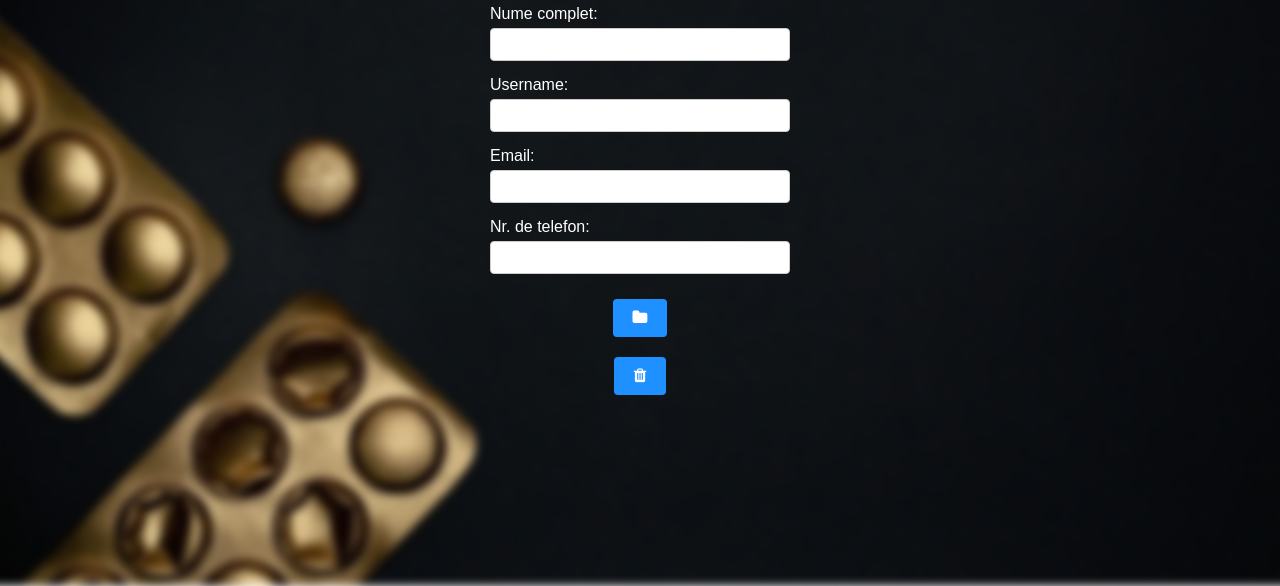
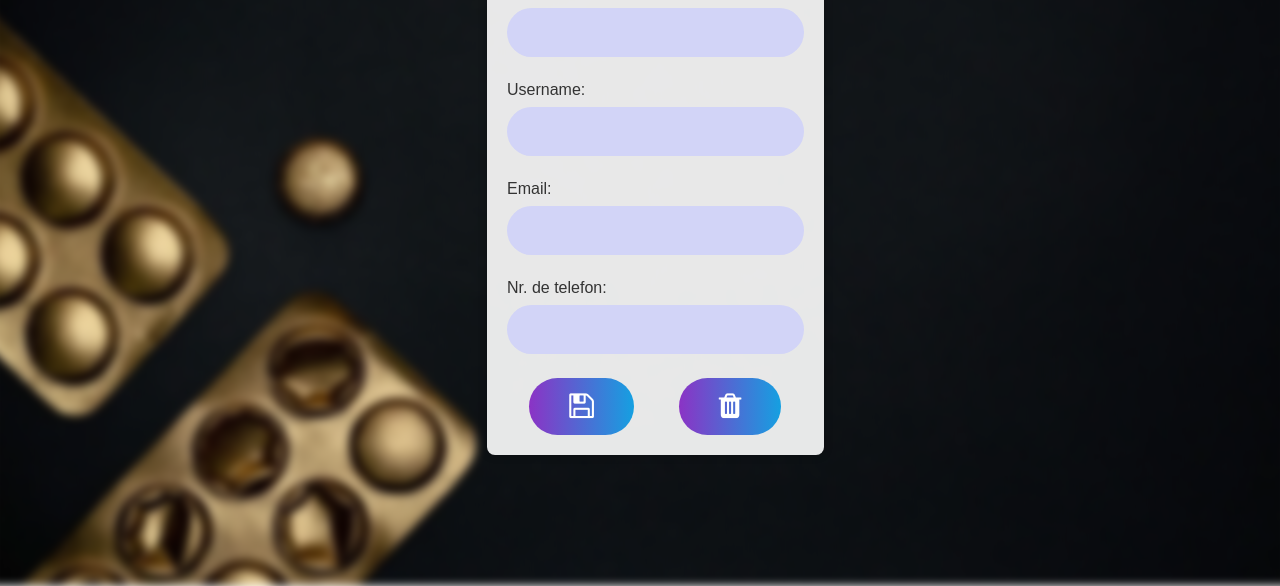
Before and after one commit to SilitraG/RoDX, a website: page src/views/profile.html in a window 1280 px wide. Shown: the part 224-810 px from the top of the page. Drawn offline with Linux system fonts and the light colour scheme; no server answers; sample sign-in values are in the browser's storage.

Commit message:
profile page

```diff
--- a/src/static/css/profile.css
+++ b/src/static/css/profile.css
@@ -57,55 +57,74 @@ body::before {
     flex-direction: column;
     align-items: center;
     justify-content: center;
-    height: calc(100vh - 60px); /* Adjust height to accommodate navbar */
-    padding-top: 60px; /* Add padding to push content below navbar */
-    position: relative; /* Ensure it stays above the background */
+    height: calc(100vh - 60px);
+    padding-top: 60px;
+    position: relative;
     z-index: 1;
 }
 
 .profile-container h1 {
     margin-bottom: 20px;
+    font-size: 2.5em;
+
 }
 
-.btn {
-    background-color: DodgerBlue;
-    border: none;
-    color: white;
-    padding: 12px 16px;
-    font-size: 16px;
-    cursor: pointer;
+.profile-form {
+    width: 110%;
+    max-width: 700px;
+    background-color: rgba(255, 255, 255, 0.9);
+    padding: 20px;
+    border-radius: 8px;
+    box-shadow: 0 0 10px rgba(0, 0, 0, 0.2);
 }
 
-.btn:hover {
-    background-color: RoyalBlue;
+.form-control {
+    position: relative;
+    margin-bottom: 24px;
 }
 
-#profile-form {
-    display: flex;
-    flex-direction: column;
-    align-items: center;
+.form-control label {
+    display: block;
+    margin-bottom: 8px;
+    color: #333;
 }
 
-#profile-form div {
-    margin-bottom: 15px;
+.form-control input {
+    width: 100%;
+    background: rgb(210, 212, 247);
+    color: rgb(0, 0, 0);
+    letter-spacing: 0.5px;
+    padding: 14px 20px;
+    border: none;
+    outline: none;
+    border-radius: 30px;
+    font-size: 1.1em;
 }
 
-#profile-form label {
-    display: block;
-    margin-bottom: 5px;
+.form-icons {
+    display: flex;
+    justify-content: space-around;
+    margin-top: 20px;
 }
 
-#profile-form input {
-    padding: 8px;
-    width: 300px;
-    border: 1px solid #ccc;
-    border-radius: 4px;
+.form-icons .fa {
+    font-size: 1.8em;
+    color: #333;
+    cursor: pointer;
+    transition: color 0.3s, transform 0.3s;
+    padding: 14px 40px;
+    background-image: linear-gradient(to right, #8b33c5, #15a0e1);
+    border-radius: 30px;
+    color: white;
 }
 
-#updateProfile, #deleteAccount {
-    padding: 10px 20px;
-    border: none;
-    border-radius: 4px;
-    cursor: pointer;
-    margin: 10px;
+.form-icons .fa:hover {
+    color: white;
+    transform: scale(1.1);
 }
+
+@media (max-width: 600px) {
+    .profile-form {
+        min-width: 280px;
+    }
+}
--- /dev/null
+++ b/src/static/js/profile.js
@@ -0,0 +1,81 @@
+document.addEventListener('DOMContentLoaded', async () => {
+    const token = localStorage.getItem('token');
+    if (!token) {
+        window.location.href = '/login';
+        return;
+    }
+
+    try {
+        const response = await fetch('/api/users/profile', {
+            headers: {
+                'Authorization': `Bearer ${token}`
+            }
+        });
+
+        if (!response.ok) {
+            throw new Error('Network response was not ok');
+        }
+
+        const user = await response.json();
+        document.getElementById('fullName').value = user.fullName;
+        document.getElementById('username').value = user.username;
+        document.getElementById('email').value = user.email;
+        document.getElementById('phoneNumber').value = user.phoneNumber;
+    } catch (error) {
+        console.error('There was a problem with your fetch operation:', error);
+    }
+});
+
+document.getElementById('updateProfile').addEventListener('click', async () => {
+    const token = localStorage.getItem('token');
+    const fullName = document.getElementById('fullName').value;
+    const username = document.getElementById('username').value;
+    const email = document.getElementById('email').value;
+    const phoneNumber = document.getElementById('phoneNumber').value;
+
+    try {
+        const response = await fetch('/api/users/profile', {
+            method: 'PUT',
+            headers: {
+                'Content-Type': 'application/json',
+                'Authorization': `Bearer ${token}`
+            },
+            body: JSON.stringify({ fullName, username, email, phoneNumber })
+        });
+
+        if (!response.ok) {
+            throw new Error('Network response was not ok');
+        }
+
+        alert('Profile updated successfully');
+    } catch (error) {
+        console.error('There was a problem with your fetch operation:', error);
+    }
+});
+
+document.getElementById('deleteAccount').addEventListener('click', async () => {
+    const token = localStorage.getItem('token');
+
+    try {
+        const response = await fetch('/api/users/profile', {
+            method: 'DELETE',
+            headers: {
+                'Authorization': `Bearer ${token}`
+            }
+        });
+
+        if (!response.ok) {
+            throw new Error('Network response was not ok');
+        }
+
+        localStorage.removeItem('token');
+        window.location.href = '/';
+    } catch (error) {
+        console.error('There was a problem with your fetch operation:', error);
+    }
+});
+
+document.getElementById('logout').addEventListener('click', () => {
+    localStorage.removeItem('token');
+    window.location.href = '/';
+});
--- a/src/views/profile.html
+++ b/src/views/profile.html
@@ -20,110 +20,30 @@
     <div class="profile-container">
         <h1>Profilul Meu</h1>
         <div id="profile-data">
-            <form id="profile-form">
-                <div>
+            <form id="profile-form" class="profile-form">
+                <div class="form-control">
                     <label for="fullName">Nume complet:</label>
                     <input type="text" id="fullName" name="fullName">
                 </div>
-                <div>
+                <div class="form-control">
                     <label for="username">Username:</label>
                     <input type="text" id="username" name="username">
                 </div>
-                <div>
+                <div class="form-control">
                     <label for="email">Email:</label>
                     <input type="email" id="email" name="email">
                 </div>
-                <div>
+                <div class="form-control">
                     <label for="phoneNumber">Nr. de telefon:</label>
                     <input type="text" id="phoneNumber" name="phoneNumber">
                 </div>
-                <button type="button" class="btn" id="updateProfile"><i class="fa fa-folder"></i></button>
-                <button type="button" class="btn" id="deleteAccount"><i class="fa fa-trash"></i></button>
+                <div class="form-icons">
+                    <i class="fa fa-save" id="updateProfile"></i>
+                    <i class="fa fa-trash" id="deleteAccount"></i>
+                </div>
             </form>
         </div>
     </div>
-    <script>
-        document.addEventListener('DOMContentLoaded', async () => {
-            const token = localStorage.getItem('token');
-            if (!token) {
-                window.location.href = '/login';
-                return;
-            }
-
-            try {
-                const response = await fetch('/api/users/profile', {
-                    headers: {
-                        'Authorization': `Bearer ${token}`
-                    }
-                });
-
-                if (!response.ok) {
-                    throw new Error('Network response was not ok');
-                }
-
-                const user = await response.json();
-                document.getElementById('fullName').value = user.fullName;
-                document.getElementById('username').value = user.username;
-                document.getElementById('email').value = user.email;
-                document.getElementById('phoneNumber').value = user.phoneNumber;
-            } catch (error) {
-                console.error('There was a problem with your fetch operation:', error);
-            }
-        });
-
-        document.getElementById('updateProfile').addEventListener('click', async () => {
-            const token = localStorage.getItem('token');
-            const fullName = document.getElementById('fullName').value;
-            const username = document.getElementById('username').value;
-            const email = document.getElementById('email').value;
-            const phoneNumber = document.getElementById('phoneNumber').value;
-
-            try {
-                const response = await fetch('/api/users/profile', {
-                    method: 'PUT',
-                    headers: {
-                        'Content-Type': 'application/json',
-                        'Authorization': `Bearer ${token}`
-                    },
-                    body: JSON.stringify({ fullName, username, email, phoneNumber })
-                });
-
-                if (!response.ok) {
-                    throw new Error('Network response was not ok');
-                }
-
-                alert('Profile updated successfully');
-            } catch (error) {
-                console.error('There was a problem with your fetch operation:', error);
-            }
-        });
-
-        document.getElementById('deleteAccount').addEventListener('click', async () => {
-            const token = localStorage.getItem('token');
-
-            try {
-                const response = await fetch('/api/users/profile', {
-                    method: 'DELETE',
-                    headers: {
-                        'Authorization': `Bearer ${token}`
-                    }
-                });
-
-                if (!response.ok) {
-                    throw new Error('Network response was not ok');
-                }
-
-                localStorage.removeItem('token');
-                window.location.href = '/';
-            } catch (error) {
-                console.error('There was a problem with your fetch operation:', error);
-            }
-        });
-
-        document.getElementById('logout').addEventListener('click', () => {
-            localStorage.removeItem('token');
-            window.location.href = '/';
-        });
-    </script>
+    <script src="/static/js/profile.js" defer></script>
 </body>
 </html>
```
